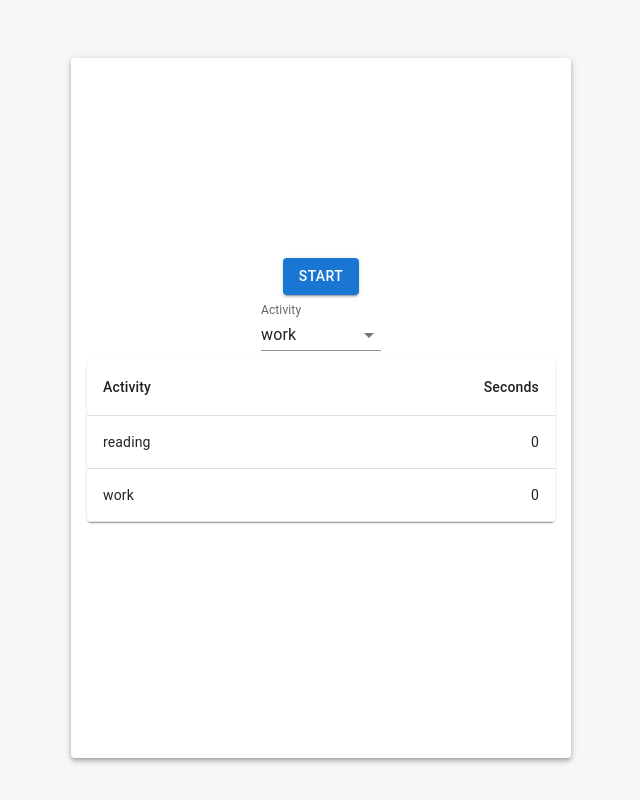
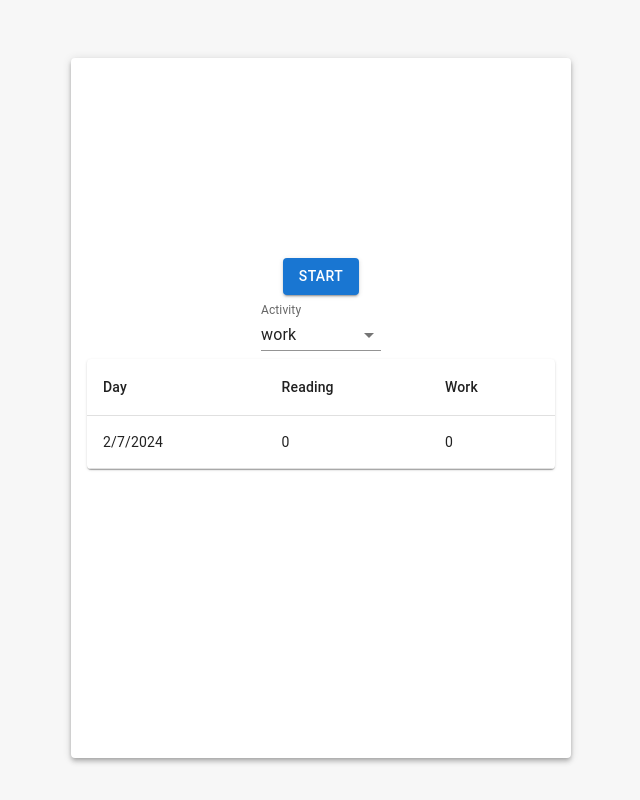
Before and after one commit to dmitriiTr/flowmodoro, a React (Vite) app: page / in a window 1280 px wide. Both pictures are taken after a click on the button "EXIT". Shown: the whole page, without its empty margins (319-959 px from the left). Built offline with nearby package versions, Linux system fonts and the light colour scheme.

Commit message:
Tracking different days

```diff
--- a/src/App.tsx
+++ b/src/App.tsx
@@ -9,6 +9,7 @@ import {
   Select,
   SelectChangeEvent,
   Table,
+  TableBody,
   TableCell,
   TableContainer,
   TableHead,
@@ -35,19 +36,36 @@ export interface Task {
   time: number;
 }
 
+export interface TasksWithDay {
+  day: string,
+  tasks: Task[]
+}
+
+const nowString = () =>
+  new Date().toLocaleDateString();
+
+const emptyTodayTask = {
+  day: nowString(),
+  tasks: activities
+    .map(activity => ({ activity, time: 0 }))
+};
+
 // eslint-disable-next-line @typescript-eslint/naming-convention
 const App = () => {
-  const [tasks, setTasks] = useState(activities
-    .map(activity => ({ activity, time: 0 })) as Task[]);
+  const [tasks, setTasks] = useState<TasksWithDay[]>([]);
 
   const [activity, setActivity] = useState<Activity>('work');
   const [showTimer, setShowTimer] = useState(true);
   const [lastFocus, setLastFocus] = useState<null | number>(null);
 
   useEffect(() => {
-    const storedTasks = localStorage.getItem('task');
+    const storedTasks = localStorage.getItem('tasks');
     if (storedTasks) {
-      setTasks(JSON.parse(storedTasks));
+      const parsed = JSON.parse(storedTasks) as TasksWithDay[];
+      setTasks(parsed);
+    }
+    else {
+      setTasks([emptyTodayTask]);
     }
   }, []);
 
@@ -65,37 +83,64 @@ const App = () => {
   };
 
   const handleExitStopwatch = (seconds: number) => {
-    const updatedTasks = tasks.map(t =>
-      t.activity === activity ? { ...t, time: t.time + seconds } : t);
+    //if today is now stored adding today first
+    if (!tasks.find(t => t.day === nowString())) {
+      setTasks(tasks => tasks.concat([emptyTodayTask]));
+    }
+
+    setTasks(tasks => {
+      const updatedTasks = tasks.map(t => {
+        if (t.day === nowString()) {
+          return {
+            day: t.day,
+            tasks: t.tasks.map(task => task.activity === activity
+              ? { ...task, time: task.time + seconds }
+              : task)
+          };
+        }
+        else {
+          return t;
+        }
+      });
+
+      localStorage.setItem('tasks', JSON.stringify(updatedTasks));
+      return updatedTasks;
+    });
+
     setLastFocus(seconds);
-    setTasks(updatedTasks);
-    localStorage.setItem('task', JSON.stringify(updatedTasks));
   };
 
   const handleActivitySelect = (e: SelectChangeEvent) =>
     setActivity(e.target.value as Activity);
 
-  const selectedTask = tasks.find(a => a.activity === activity);
+  const selectedTask = tasks
+    .find(a => a.day === nowString())
+    ?.tasks.find(t => t.activity === activity);
 
-  const tasksTable = () => <TableContainer component={Paper}>
+  const tasksTable = () =>
+    <TableContainer style={{ maxHeight: 360 }} component={Paper}>
       <Table aria-label="simple table">
         <TableHead>
           <TableRow>
-          <TableCell>Activity</TableCell>
-          <TableCell align="right">Seconds</TableCell>
+            <TableCell>Day</TableCell>
+            <TableCell>Reading</TableCell>
+            <TableCell>Work</TableCell>
           </TableRow>
         </TableHead>
+        <TableBody>
           {tasks.map((task) => (
             <TableRow
-          key={task.activity}
+              key={task.day}
             >
               <TableCell component="th" scope="row">
-            {task.activity}
+                {task.day}
               </TableCell>
-          <TableCell align="right">
-            {task.time}
-          </TableCell>
+              {task.tasks.map(t =>
+                <TableCell key={t.activity} component="th" scope="row">
+                  {t.time}
+                </TableCell>)}
             </TableRow>))}
+        </TableBody>
       </Table>
     </TableContainer>;
 
@@ -108,7 +153,7 @@ const App = () => {
       justifyContent="center"
       sx={{ minHeight: '100vh' }}
     >
-      <Grid container md={5} alignItems="center" justifyContent="center">
+      <Grid container alignItems="center" justifyContent="center">
         <Grid item>
           <SizedPaper elevation={4}>
             <Box pt={25} m={2}>
```
Lines whose indentation alone changed are shown as unchanged.
